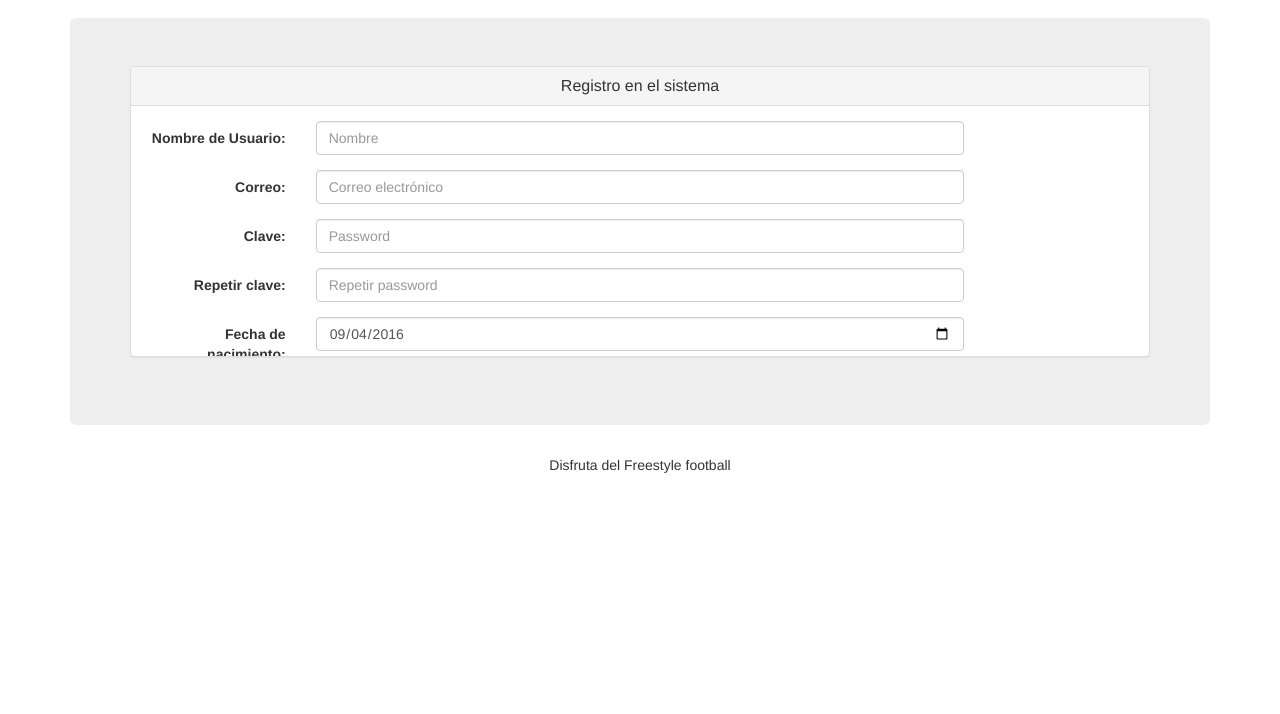
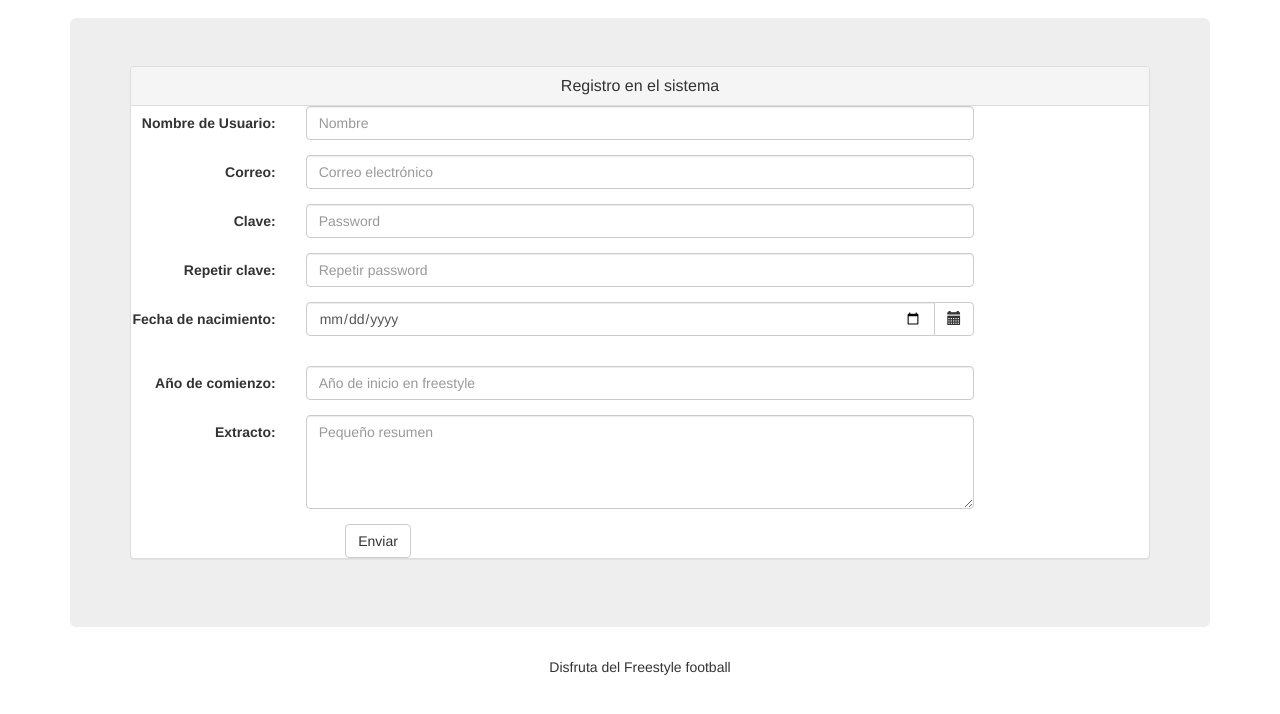
Before and after one commit to ricardossmadrid/freestyle-football-front-web, a plain HTML site: page index.html at #/register in a window 1280 px wide. Shown: the part 64-778 px from the top of the page. Drawn offline with nearby package versions, Linux system fonts and the light colour scheme.

Commit message:
mejoras visuales ventana registro

```diff
--- a/app/js/controllers/registerController.js
+++ b/app/js/controllers/registerController.js
@@ -9,7 +9,7 @@ angular.module("freestyle").controller("registerController", function($rootScope
     $scope.email = "";
     $scope.password = "";
     $scope.repeatPassword = "";
-    $scope.birthDate = new Date();
+    $scope.birthDate = null;
     $scope.startingYear = "";
     $scope.summary = "";
 
@@ -44,4 +44,12 @@ angular.module("freestyle").controller("registerController", function($rootScope
             $scope.message = 'Los campos "Clave" y "Repetir clave" deben coincidir';
         }
     }
+
+    $scope.open = function() {
+      $scope.popup.opened = true;
+    };
+
+    $scope.popup = {
+      opened: false
+    };
 });
--- a/views/register.html
+++ b/views/register.html
@@ -5,7 +5,6 @@
     			<div class="panel-heading">
     				<h3 class="panel-title">Registro en el sistema</h3>
     			</div>
-    			<div class="panel-body">
 				<form class="form-horizontal" role="form">
 					<div class="form-group">
 						<label for="userName" class="col-md-2 control-label">
@@ -44,7 +43,12 @@
 							Fecha de nacimiento:
 							</label>
 						<div class='col-md-8'>
-    							<input type="date" class="form-control" ng-model="birthDate" required />
+							<p class="input-group">
+								<input type="date" class="form-control" ng-click="open()" uib-datepicker-popup ng-model="birthDate" is-open="popup.opened" datepicker-options="dateOptions" close-text="Close" placeholder="Fecha de nacimiento YYYY-MM-DD" required />
+								<span class="input-group-btn">
+									<button type="button" class="btn btn-default" ng-click="open()"><i class="glyphicon glyphicon-calendar"></i></button>
+								</span>
+							</p>
 						</div>
 					</div>
 					<div class="form-group">
@@ -52,7 +56,7 @@
 							Año de comienzo:
 						</label>
 						<div class='col-md-8'>
-    							<input type="number" class="form-control" ng-model="startingYear" required />
+							<input type="number" class="form-control" ng-model="startingYear" placeholder="Año de inicio en freestyle" required />
 						</div>
 					</div>
 					<div class="form-group">
@@ -60,16 +64,17 @@
 							Extracto:
 						</label>
 						<div class='col-md-8'>
-                                <textarea rows="4" cols="50" class="form-control" ng-model="summary" required ></textarea>
+							<textarea rows="4" cols="50" class="form-control" ng-model="summary" placeholder="Pequeño resumen" required ></textarea>
 						</div>
 					</div>
 					<p class="text-danger" ng-show="showInfo">{{ message }}</p>
+					<div class="row">
 						<div class='col-md-2 col-md-push-2'>
 							<button type="submit" class="btn btn-default" ng-click="register()" >Enviar</button>
+						</div>
 					</div>
 				</form>
     		</div>
     	</div>
     </div>
 </div>
-</div>
```
Lines whose indentation alone changed are shown as unchanged.
